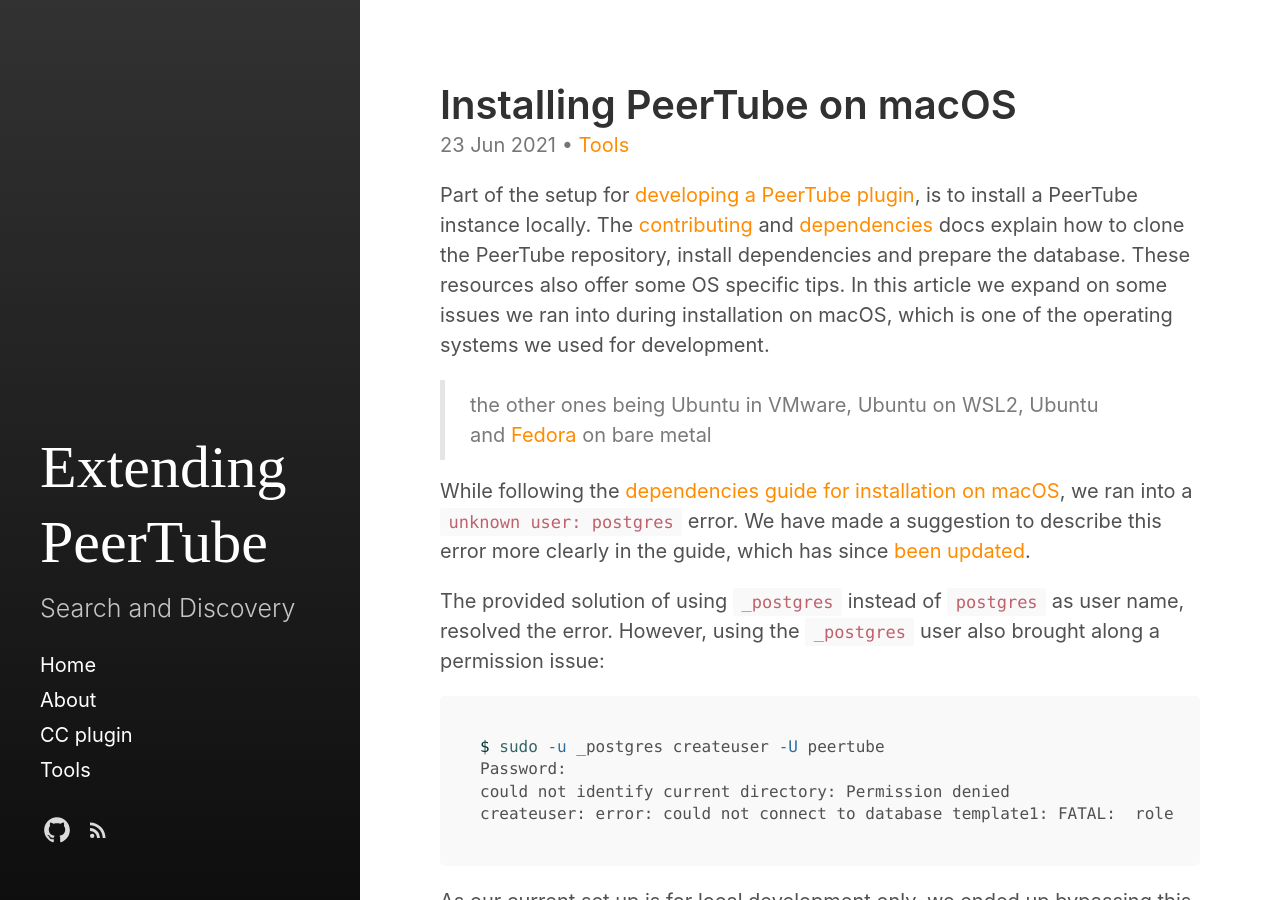
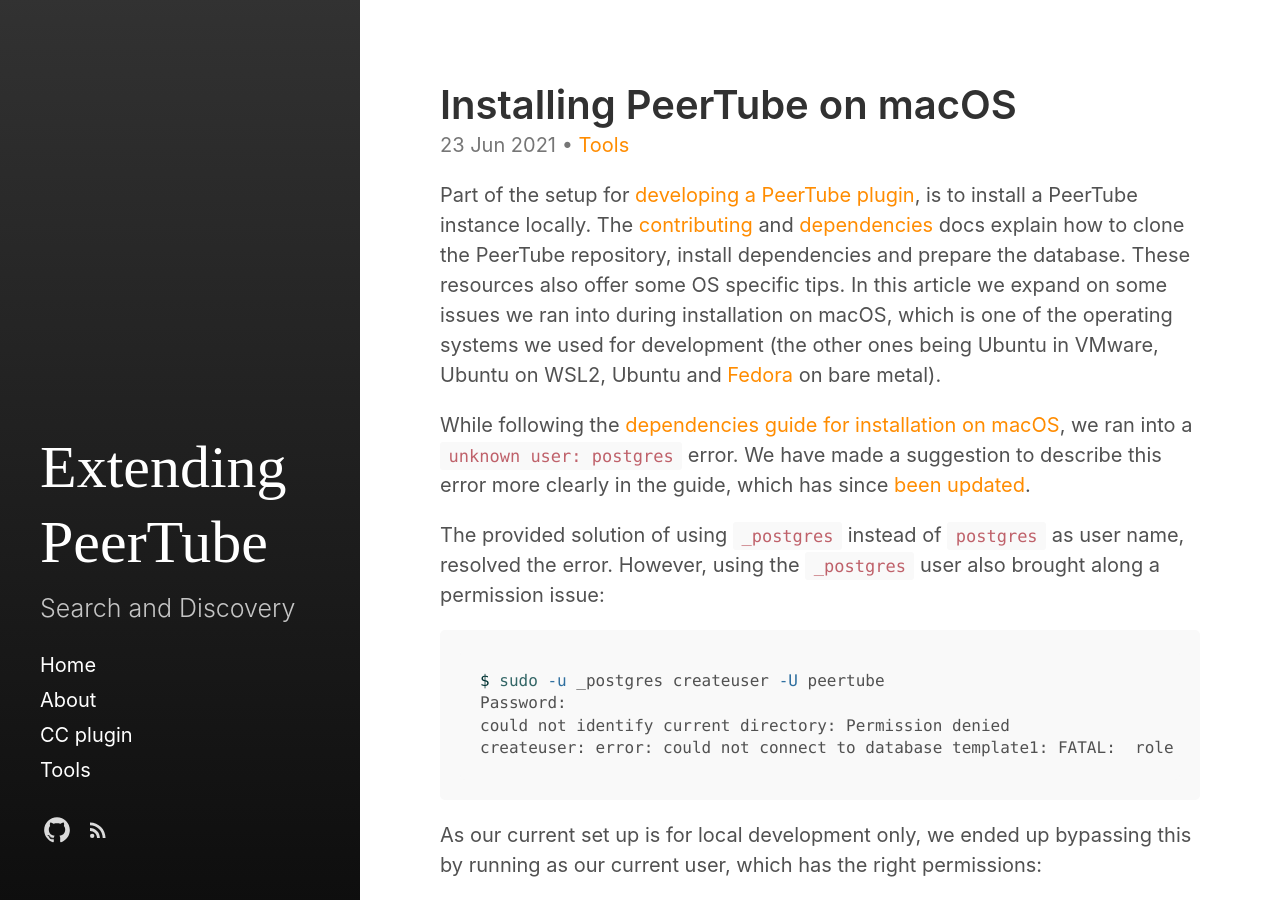
Before and after one commit to beeldengeluid/extending-peertube, a Jekyll site: the page built from _posts/2021-06-23-installing-peertube-on-macos.md, in a window 1280 px wide and 900 px high. Built offline with Jekyll 4.4.1, drawn with Linux system fonts in a browser that asks for light colours.

```diff
--- a/_posts/2021-06-23-installing-peertube-on-macos.md
+++ b/_posts/2021-06-23-installing-peertube-on-macos.md
@@ -5,9 +5,7 @@ category: Tools
 comments: false
 ---
 
-Part of the setup for [developing a PeerTube plugin](https://beeldengeluid.github.io/extending-peertube/cc%20plugin/2021/06/16/developing-a-peertube-plugin), is to install a PeerTube instance locally. The [contributing](https://github.com/Chocobozzz/PeerTube/blob/develop/.github/CONTRIBUTING.md#develop) and [dependencies](https://github.com/Chocobozzz/PeerTube/blob/develop/support/doc/dependencies.md) docs explain how to clone the PeerTube repository, install dependencies and prepare the database. These resources also offer some OS specific tips. In this article we expand on some issues we ran into during installation on macOS, which is one of the operating systems we used for development.
-
-> the other ones being Ubuntu in VMware, Ubuntu on WSL2, Ubuntu and [Fedora](https://github.com/beeldengeluid/extending-peertube/issues/1) on bare metal
+Part of the setup for [developing a PeerTube plugin](https://beeldengeluid.github.io/extending-peertube/cc%20plugin/2021/06/16/developing-a-peertube-plugin), is to install a PeerTube instance locally. The [contributing](https://github.com/Chocobozzz/PeerTube/blob/develop/.github/CONTRIBUTING.md#develop) and [dependencies](https://github.com/Chocobozzz/PeerTube/blob/develop/support/doc/dependencies.md) docs explain how to clone the PeerTube repository, install dependencies and prepare the database. These resources also offer some OS specific tips. In this article we expand on some issues we ran into during installation on macOS, which is one of the operating systems we used for development (the other ones being Ubuntu in VMware, Ubuntu on WSL2, Ubuntu and [Fedora](https://github.com/beeldengeluid/extending-peertube/issues/1) on bare metal).
 
 <!--more-->
 
```
Also changed, not shown: _posts/2021-05-12-license-chooser.md (added, +18 -0 lines).
